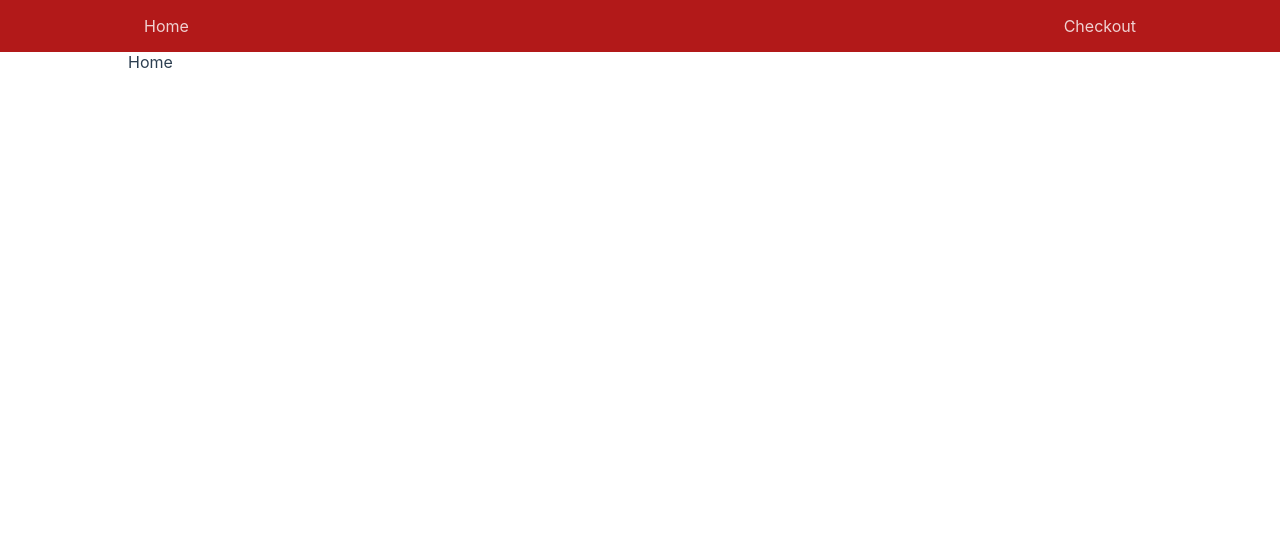
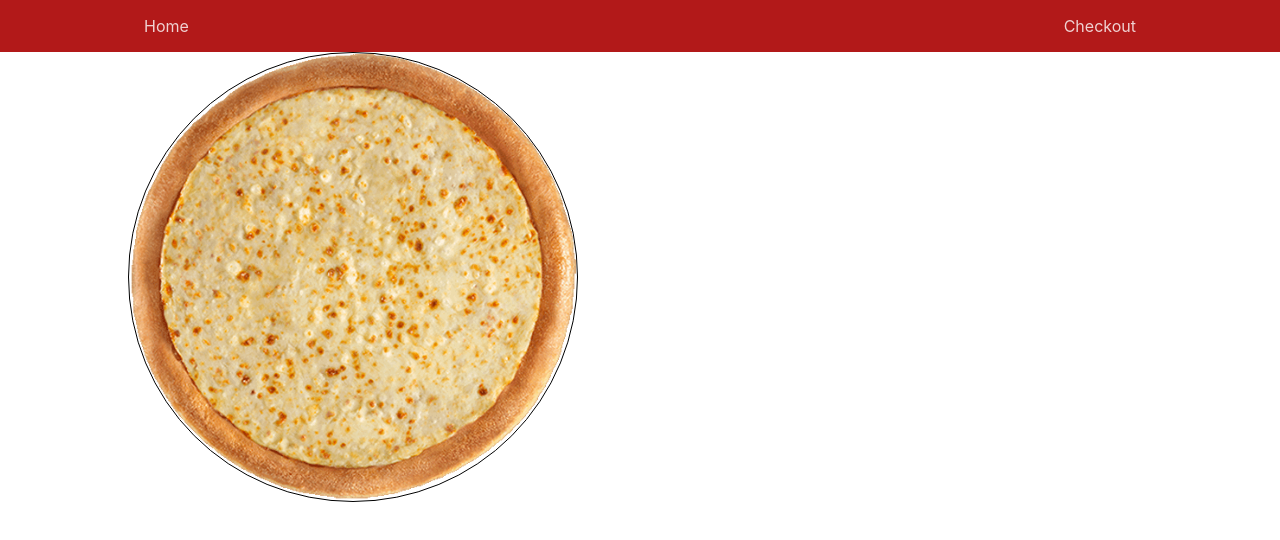
Before and after one commit to shubhamzanwar/pizza-ordering-service, a React (Create React App) app: page / in a window 1280 px wide. Shown: the top 540 px of the page. Built offline with nearby package versions, Linux system fonts and the light colour scheme.

Commit message:
components: altering components to use state only in home

```diff
--- a/src/components/Home/index.js
+++ b/src/components/Home/index.js
@@ -1,8 +1,34 @@
 import React from 'react';
+import PropTypes from 'prop-types';
+import { connect } from 'react-redux';
+import Pizza from '../Pizza';
 import * as styles from './index.module.css';
 
-const Home = () => (
-  <div className={styles['home-container']}>Home</div>
+const Home = ({ pizzas }) => (
+  <div className={styles['home-container']}>
+    {pizzas.map((pizza) => (<Pizza toppings={pizza} />))}
+  </div>
 );
 
-export default Home;
+Home.propTypes = {
+  pizzas: PropTypes.arrayOf(
+    PropTypes.shape({
+      greenPepper: PropTypes.bool,
+      redPepper: PropTypes.bool,
+      olives: PropTypes.bool,
+      sausages: PropTypes.bool,
+      tomato: PropTypes.bool,
+      mushrooms: PropTypes.bool,
+    }),
+  ),
+};
+
+Home.defaultProps = {
+  pizzas: [],
+};
+
+const mapStateToProps = (state) => ({
+  pizzas: state.pizzas,
+});
+
+export default connect(mapStateToProps)(Home);
--- a/src/components/Pizza/index.js
+++ b/src/components/Pizza/index.js
@@ -1,6 +1,5 @@
 import React from 'react';
 import PropTypes from 'prop-types';
-import { connect } from 'react-redux';
 import pizzaBase from '../../assets/base.png';
 import { toppingImageMap } from '../../constants/pizza';
 import * as styles from './index.module.css';
@@ -28,8 +27,6 @@ Pizza.propTypes = {
     tomato: PropTypes.bool,
     mushrooms: PropTypes.bool,
   }),
-  // eslint-disable-next-line react/no-unused-prop-types
-  index: PropTypes.number.isRequired, // Used in mapStateToProps
 };
 
 Pizza.defaultProps = {
@@ -43,8 +40,4 @@ Pizza.defaultProps = {
   },
 };
 
-const mapStateToProps = (state, ownProps) => ({
-  toppings: state.pizzas[ownProps.index],
-});
-
-export default connect(mapStateToProps)(Pizza);
+export default Pizza;
```
